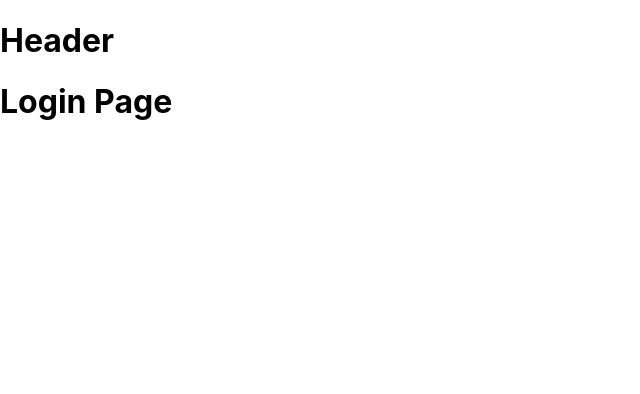
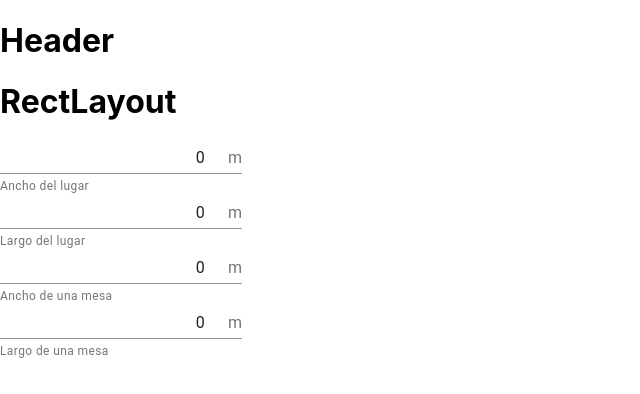
Before and after one commit to KevinTMtz/HackMTY2020, a React (Create React App) app in the folder blue-yonder-front/: page /new/rect in a window 1280 px wide. Shown: the top 394 px of the page, without its empty margins (0-640 px from the left). Built offline with nearby package versions, Linux system fonts and the light colour scheme.

Commit message:
Form for RectLayout

```diff
--- /dev/null
+++ b/blue-yonder-front/src/components/StyledNumberInput.tsx
@@ -0,0 +1,38 @@
+import React from 'react';
+import FormControl from '@material-ui/core/FormControl';
+import FormHelperText from '@material-ui/core/FormHelperText';
+import InputAdornment from '@material-ui/core/InputAdornment';
+import Input from '@material-ui/core/Input';
+import styled from '@emotion/styled';
+
+const StyledInp = styled(Input)`
+  input {
+    text-align: right;
+  }
+`;
+
+interface StyledInputProps {
+  title: string;
+  unit: string;
+  value: number;
+  onChange: (event: React.ChangeEvent<HTMLInputElement>) => void;
+}
+
+const StyledNumberInput: React.FC<StyledInputProps> = ({
+  title,
+  unit,
+  value,
+  onChange,
+}) => (
+  <FormControl>
+    <StyledInp
+      value={value}
+      type="number"
+      onChange={onChange}
+      endAdornment={<InputAdornment position="end">{unit}</InputAdornment>}
+    />
+    <FormHelperText>{title}</FormHelperText>
+  </FormControl>
+);
+
+export default StyledNumberInput;
--- a/blue-yonder-front/src/index.tsx
+++ b/blue-yonder-front/src/index.tsx
@@ -11,7 +11,7 @@ const App: React.FC = () => (
   <BrowserRouter>
     <Header />
     <Switch>
-      <Route path="/" component={LoginPage} />
+      <Route path="/" exact component={LoginPage} />
       <Route path="/new/rect" component={RectLayout} />
       <Route path="/new/seat" component={SeatLayout} />
     </Switch>
--- a/blue-yonder-front/src/views/RectLayout.tsx
+++ b/blue-yonder-front/src/views/RectLayout.tsx
@@ -1,9 +1,59 @@
-import React from 'react';
+import React, { useState } from 'react';
+import StyledNumberInput from '../components/StyledNumberInput';
 
-const RectLayout: React.FC = () => (
-  <div>
-    <h1>RectLayout</h1>
-  </div>
-);
+interface DrawingParams {
+  widthPlace: number;
+  heightPlace: number;
+  widthTable: number;
+  heightTable: number;
+}
+
+const RectLayout: React.FC = () => {
+  const [drawingParams, setDrawingParams] = useState<DrawingParams>({
+    widthPlace: 0,
+    heightPlace: 0,
+    widthTable: 0,
+    heightTable: 0,
+  });
+  const handleChange = (prop: keyof DrawingParams) => (
+    event: React.ChangeEvent<HTMLInputElement>,
+  ) => {
+    setDrawingParams({ ...drawingParams, [prop]: +event.target.value });
+  };
+  return (
+    <div>
+      <h1>RectLayout</h1>
+      <form>
+        <StyledNumberInput
+          title="Ancho del lugar"
+          unit="m"
+          value={drawingParams.widthPlace}
+          onChange={handleChange('widthPlace')}
+        />
+        <br />
+        <StyledNumberInput
+          title="Largo del lugar"
+          unit="m"
+          value={drawingParams.heightPlace}
+          onChange={handleChange('heightPlace')}
+        />
+        <br />
+        <StyledNumberInput
+          title="Ancho de una mesa"
+          unit="m"
+          value={drawingParams.widthTable}
+          onChange={handleChange('widthTable')}
+        />
+        <br />
+        <StyledNumberInput
+          title="Largo de una mesa"
+          unit="m"
+          value={drawingParams.heightTable}
+          onChange={handleChange('heightTable')}
+        />
+      </form>
+    </div>
+  );
+};
 
 export default RectLayout;
```
